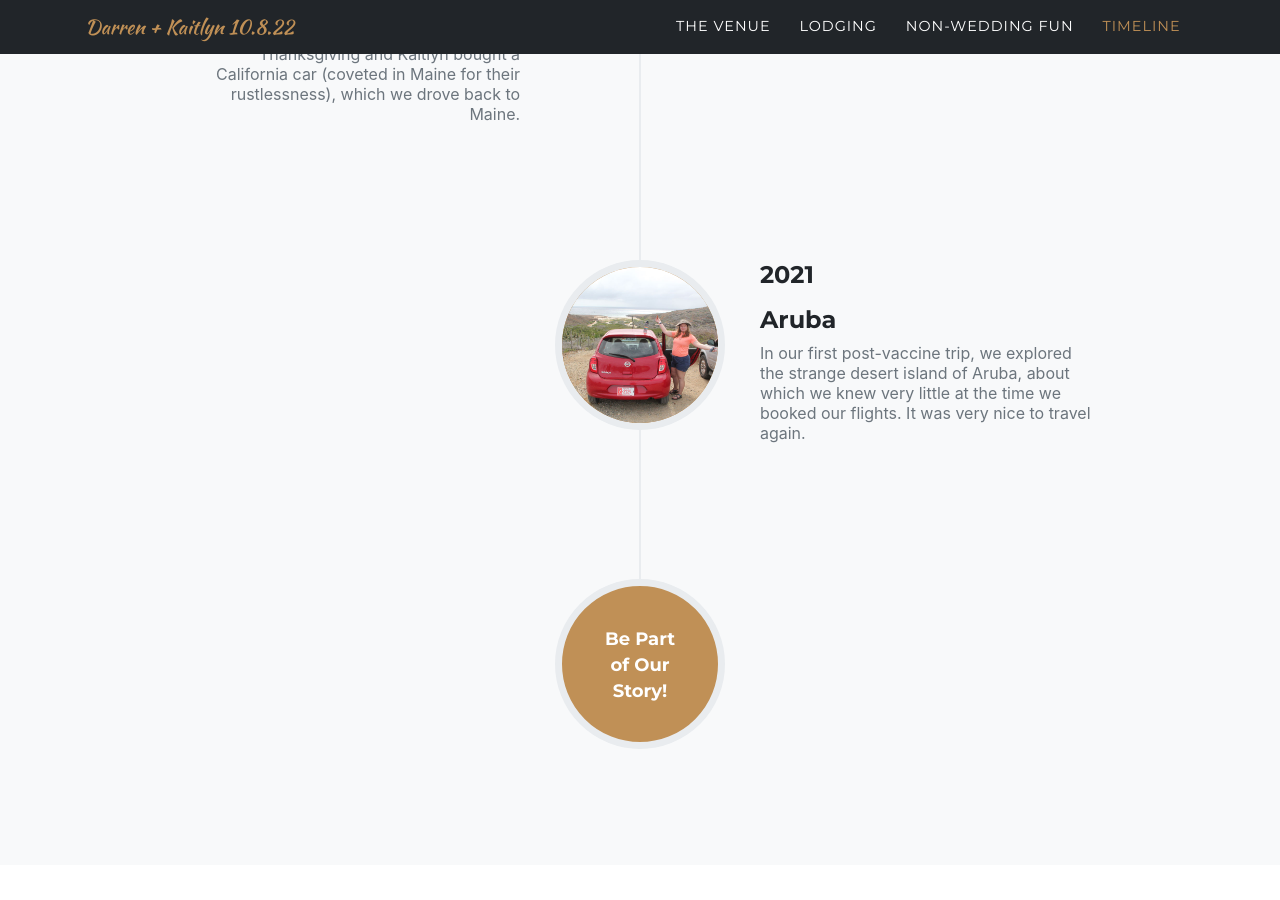
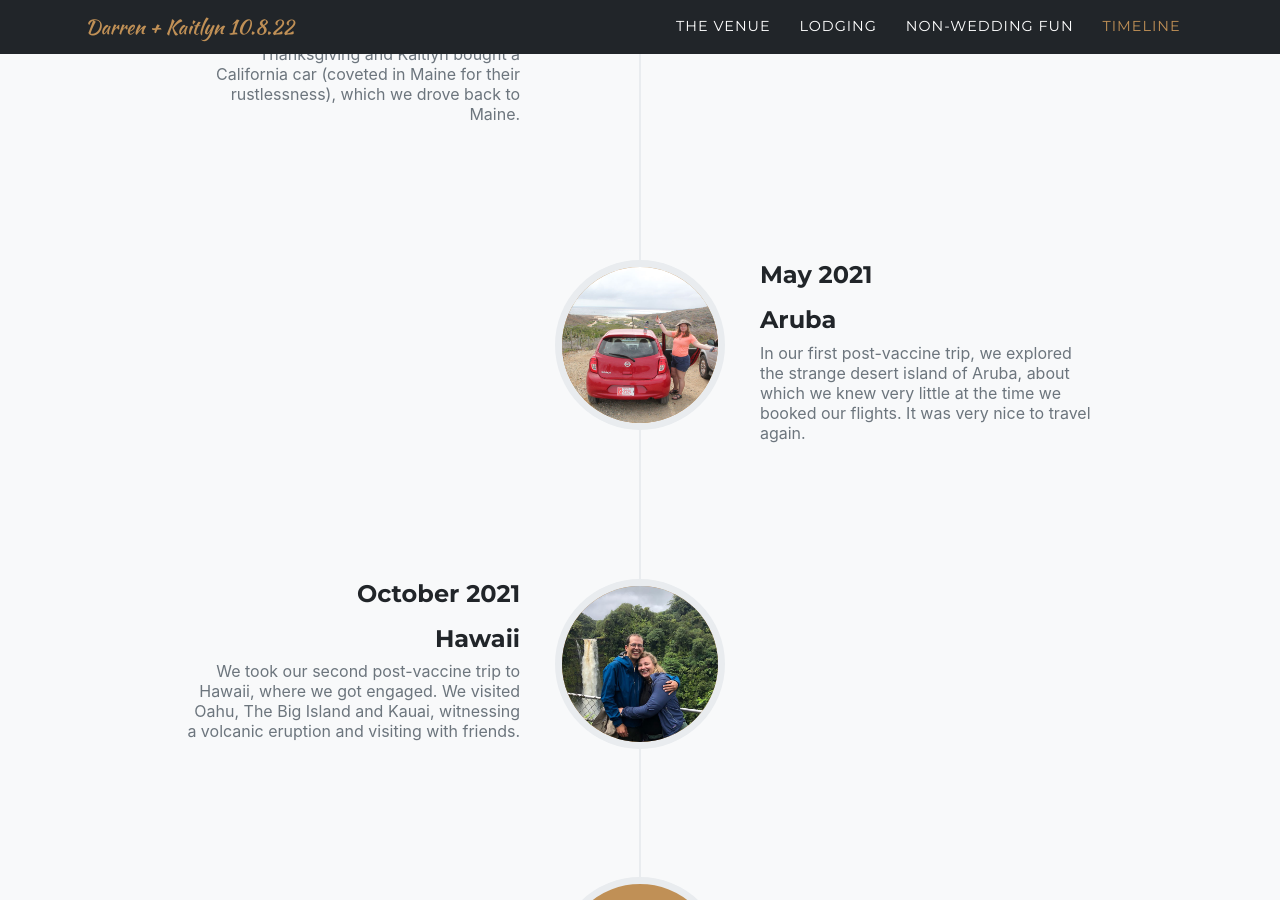
Before and after one commit to darrenfishell/big-party, a Jekyll site: the page built from index.md, in a window 1280 px wide and 900 px high, scrolled down 5290 px. Built offline with Jekyll 4.4.1, drawn with Linux system fonts in a browser that asks for light colours; some web fonts are replaced; some of the changed lines change nothing that is shown.

Commit message:
Add Hawaii

```diff
--- a/_data/sitetext.yml
+++ b/_data/sitetext.yml
@@ -85,9 +85,14 @@ en: &DEFAULT_EN
         image: assets/img/timeline/covid-thanksgiving.jpg
         alt:
       - title: "Aruba"
-        year: "2021"
+        year: "May 2021"
         desc: "In our first post-vaccine trip, we explored the strange desert island of Aruba, about which we knew very little at the time we booked our flights. It was very nice to travel again."
         image: assets/img/timeline/aruba-car-hike.jpg
+        alt:
+      - title: "Hawaii"
+        year: "October 2021"
+        desc: "We took our second post-vaccine trip to Hawaii, where we got engaged. We visited Oahu, The Big Island and Kauai, witnessing a volcanic eruption and visiting with friends."
+        image: assets/img/timeline/hawaii-engagement.jpg
         alt:
     end: "Be Part <br> of Our <br> Story!"
 
@@ -97,60 +102,61 @@ en: &DEFAULT_EN
     body: "Lorem ipsum dolor sit amet, consectetur adipisicing elit. Aut eaque, laboriosam veritatis, quos non quis ad perspiciatis, totam corporis ea, alias ut unde. **Markdown** supported."
     section: about
 
-  # clients:
-  #   section: clients
-  #   max-height: 100px
-  #   horizontal-scrolling: "" #"yes/no"
-  #   list:
-  #     - title: "envato"
-  #       url: https://github.com/raviriley/agency-jekyll-theme
-  #       logo: assets/img/clients/envato.jpg
-  #     - title: "designmodo"
-  #       url: https://github.com/raviriley/agency-jekyll-theme
-  #       logo: assets/img/clients/designmodo.jpg
-  #     - title: "themeforest"
-  #       url: https://github.com/raviriley/agency-jekyll-theme
-  #       logo: assets/img/clients/themeforest.jpg
-  #     - title: "Creative Market"
-  #       url: https://github.com/raviriley/agency-jekyll-theme
-  #       logo: assets/img/clients/creative-market.jpg
+  clients:
+    section: clients
+    max-height: 100px
+    horizontal-scrolling: "" #"yes/no"
+    list:
+      - title: "envato"
+        url: https://github.com/raviriley/agency-jekyll-theme
+        logo: assets/img/clients/envato.jpg
+      - title: "designmodo"
+        url: https://github.com/raviriley/agency-jekyll-theme
+        logo: assets/img/clients/designmodo.jpg
+      - title: "themeforest"
+        url: https://github.com/raviriley/agency-jekyll-theme
+        logo: assets/img/clients/themeforest.jpg
+      - title: "Creative Market"
+        url: https://github.com/raviriley/agency-jekyll-theme
+        logo: assets/img/clients/creative-market.jpg
 
-# team:
-#   title: "How to succeed at our wedding"
-#   text: "In three simple steps."
-#   subtext: More instructions.
-#   section: how-to-succeed
-#   items:
-#     - name: "Portland Public Works"
-#       role: "The venue"
-#       image: assets/img/site-guide/pubic-works.png
-#       social:
-#         - url: https://g.page/thepublicworksmaine?share
-#           icon: fas fa-map-signs
-#         - url: https://www.instagram.com/the_public_works_events/
-#           icon: fab fa-instagram
-#         # - url: https://linkedin.com
-#         #   icon: fab fa-linkedin-in
-#     - name: "Lodging"
-#       role: "Group rate at the Eastland (booking link below)"
-#       image: assets/img/site-guide/eastland.png
-#       social:
-#         - url: https://www.marriott.com/event-reservations/reservation-link.mi?id=1640189676884&key=GRP&app=resvlink
-#           icon: fas fa-hotel
-#         - url: https://goo.gl/maps/c87n28hA1WuRDY5L7
-#           icon: fas fa-map-signs
-#         # - url: https://linkedin.com
-#         #   icon: fab fa-linkedin-in
-#     - name: "Non-wedding fun"
-#       role: "A Maine Adventure®"
-#       image: assets/img/site-guide/renys.png
-#       social:
-#         - url: https://twitter.com
-#           icon: fab fa-twitter
-#         - url: https://facebook.com
-#           icon: fab fa-facebook-f
-#         - url: https://linkedin.com
-#           icon: fab fa-linkedin-in
+team:
+  title: "How to succeed at our wedding"
+  text: "In three simple steps."
+  subtext: More instructions.
+  section: how-to-succeed
+  items:
+    - name: "Portland Public Works"
+      role: "The venue"
+      image: assets/img/site-guide/pubic-works.png
+      social:
+        - url: https://g.page/thepublicworksmaine?share
+          icon: fas fa-map-signs
+        - url: https://www.instagram.com/the_public_works_events/
+          icon: fab fa-instagram
+        # - url: https://linkedin.com
+        #   icon: fab fa-linkedin-in
+    - name: "Lodging"
+      role: "Group rate at the Eastland (booking link below)"
+      image: assets/img/site-guide/eastland.png
+      social:
+        - url: https://www.marriott.com/event-reservations/reservation-link.mi?id=1640189676884&key=GRP&app=resvlink
+          icon: fas fa-hotel
+        - url: https://goo.gl/maps/c87n28hA1WuRDY5L7
+          icon: fas fa-map-signs
+        # - url: https://linkedin.com
+        #   icon: fab fa-linkedin-in
+    - name: "Non-wedding fun"
+      role: "A Maine Adventure®"
+      image: assets/img/site-guide/renys.png
+      social:
+        - url: https://twitter.com
+          icon: fab fa-twitter
+        - url: https://facebook.com
+          icon: fab fa-facebook-f
+        - url: https://linkedin.com
+          icon: fab fa-linkedin-in
+
   contact:
     title: "Contact Us"
     text: "Lorem ipsum or call 123456789"
```
Also changed, not shown: assets/img/timeline/hawaii-engagement.jpg (added).
